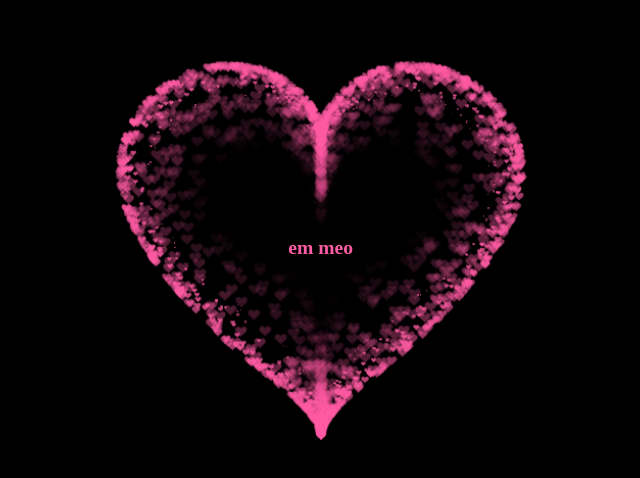
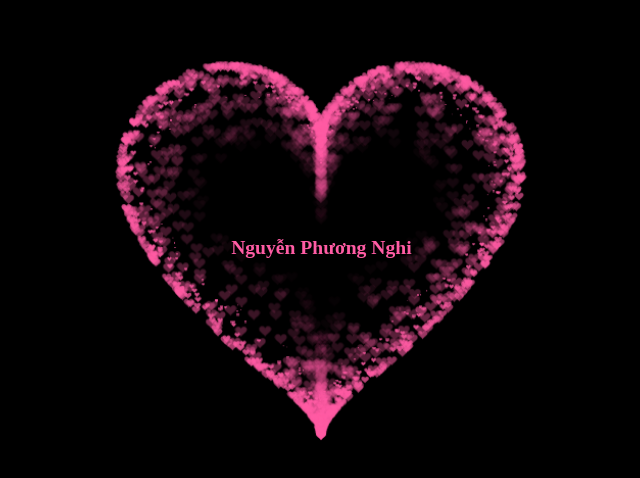
Before and after one commit to itsboiz/for-em-meo, a plain HTML site: page index.html in a window 1280 px wide. Shown: the part 152-630 px from the top of the page, without its empty margins (319-959 px from the left). Drawn offline with Linux system fonts and the light colour scheme.

Commit message:
Update index.html

```diff
--- a/index.html
+++ b/index.html
@@ -118,7 +118,7 @@
 
 
 <BODY>
-  <h1>em meo</h1>
+  <h1>Nguyễn Phương Nghi</h1>
 
   <h1>
   <a href="https://foremmeo.com" target="_blank" style="color:#FF5CA4; text-decoration:none;">
```
